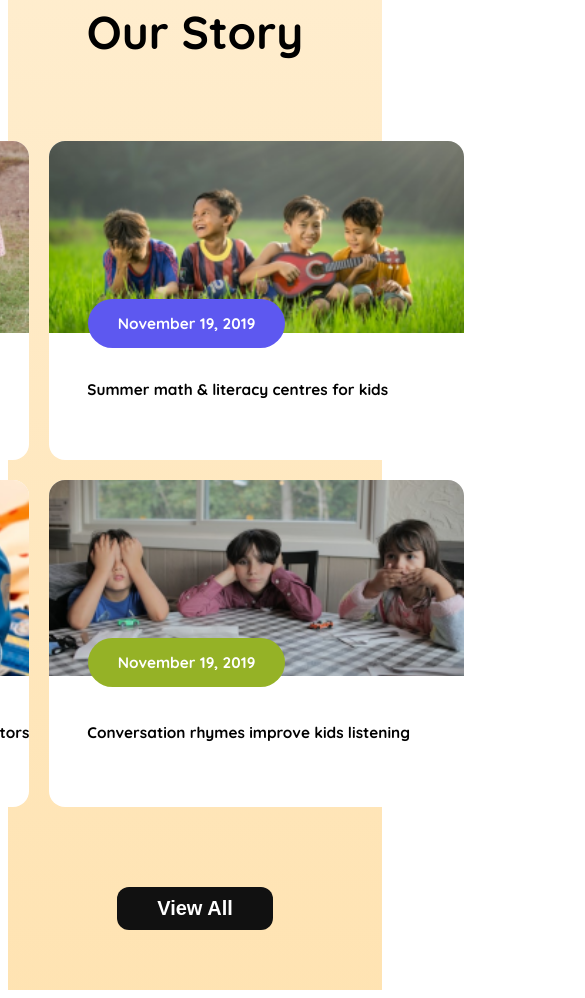
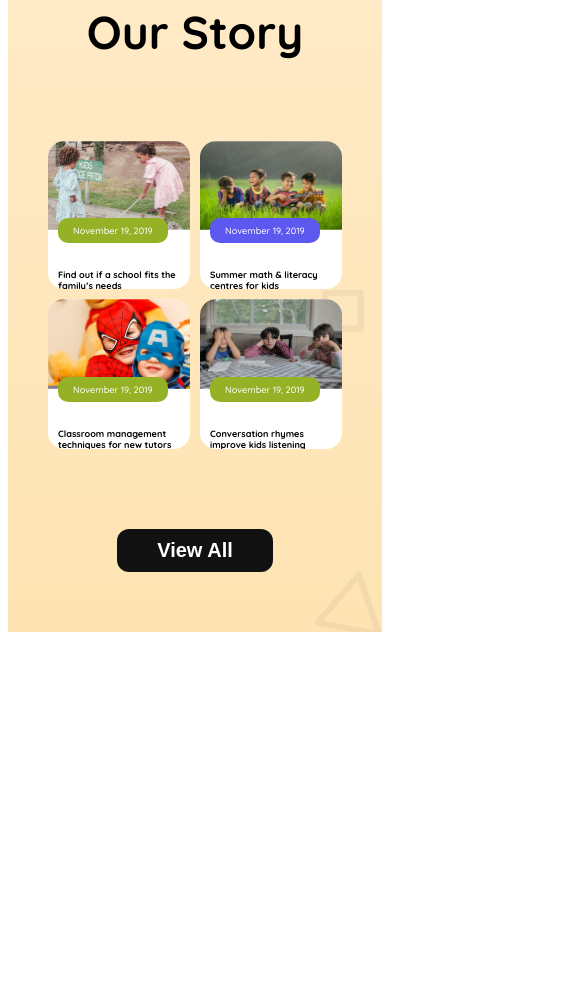
Before and after one commit to khsujon/PH-Assignment-02-Kids-School-Responsive-, a plain HTML site: page index.html in a window 390 px wide. Shown: the part 3021-4019 px from the top of the page, 585 px wide, since content can reach past the window. After the commit the page ends 3661 px from the top, so only its background shows below. Drawn offline with Linux system fonts and the light colour scheme; a web font is replaced by a local one.

Commit message:
Story responsive done

```diff
--- a/styles/kids.css
+++ b/styles/kids.css
@@ -273,7 +273,7 @@ main {
   justify-content: center;
   align-items: center;
   position: absolute;
-  top: 314px;
+  top: 250px;
   left: 38px;
   z-index: 1;
 }
@@ -301,6 +301,7 @@ main {
 }
 
 .story-right-image {
+  box-sizing: border-box;
   position: relative;
   border-radius: 16px;
   background: rgb(255, 255, 255);
@@ -314,7 +315,7 @@ main {
 .r-img-date {
   position: absolute;
   left: 38.35px;
-  top: 157.81px;
+  top: 52%;
   border-radius: 47.93px;
   background: rgb(149, 178, 38);
   color: rgb(255, 255, 255);
@@ -327,7 +328,7 @@ main {
 }
 .r-img-title {
   color: rgb(0, 0, 0);
-  font-size: 15.34px;
+  font-size: 0.959rem;
   font-weight: 700;
   margin: 43px 0 0 38px;
 }
@@ -335,7 +336,7 @@ main {
 .story-btn {
   margin-bottom: 60px;
   color: rgb(255, 255, 255);
-  font-size: 20px;
+  font-size: 1.25rem;
   font-weight: 600;
   padding: 10px 40px;
   border-radius: 12px;
@@ -385,4 +386,37 @@ main {
     display: none;
   }
 
+  .story-image-container{
+    width: 100%;
+  }
+
+  .story-right-image img {
+    width: 100%;
+    height: 60%;
+    object-fit: cover;
+  }
+  .r-img-date {
+    position: absolute;
+    left: 10px;
+    top: 52%;
+    border-radius: 10px;
+    background: rgb(149, 178, 38);
+    color: rgb(255, 255, 255);
+    font-size: 9.13px;
+    font-weight: 500;
+    display: flex;
+    justify-content: center;
+    align-items: center;
+    padding: 7px 15px;
+  }
+  .r-img-title {
+    color: rgb(0, 0, 0);
+    font-size: 9.13px;
+    font-weight: 700;
+    margin: 35px 0 0 10px;
+  }
+  .story-right-image-container {
+    gap: 10px;
+  }
+
 }
```
